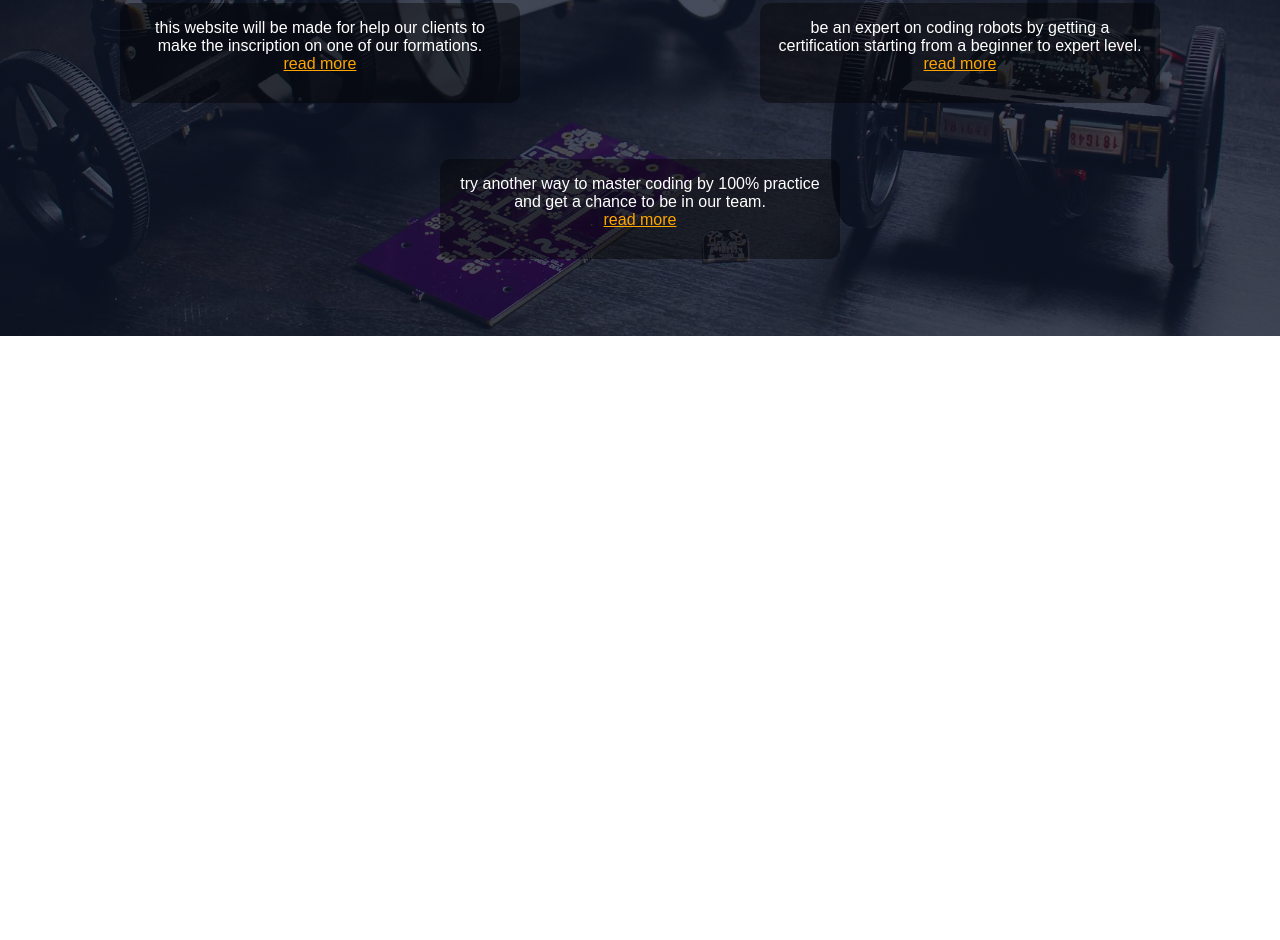
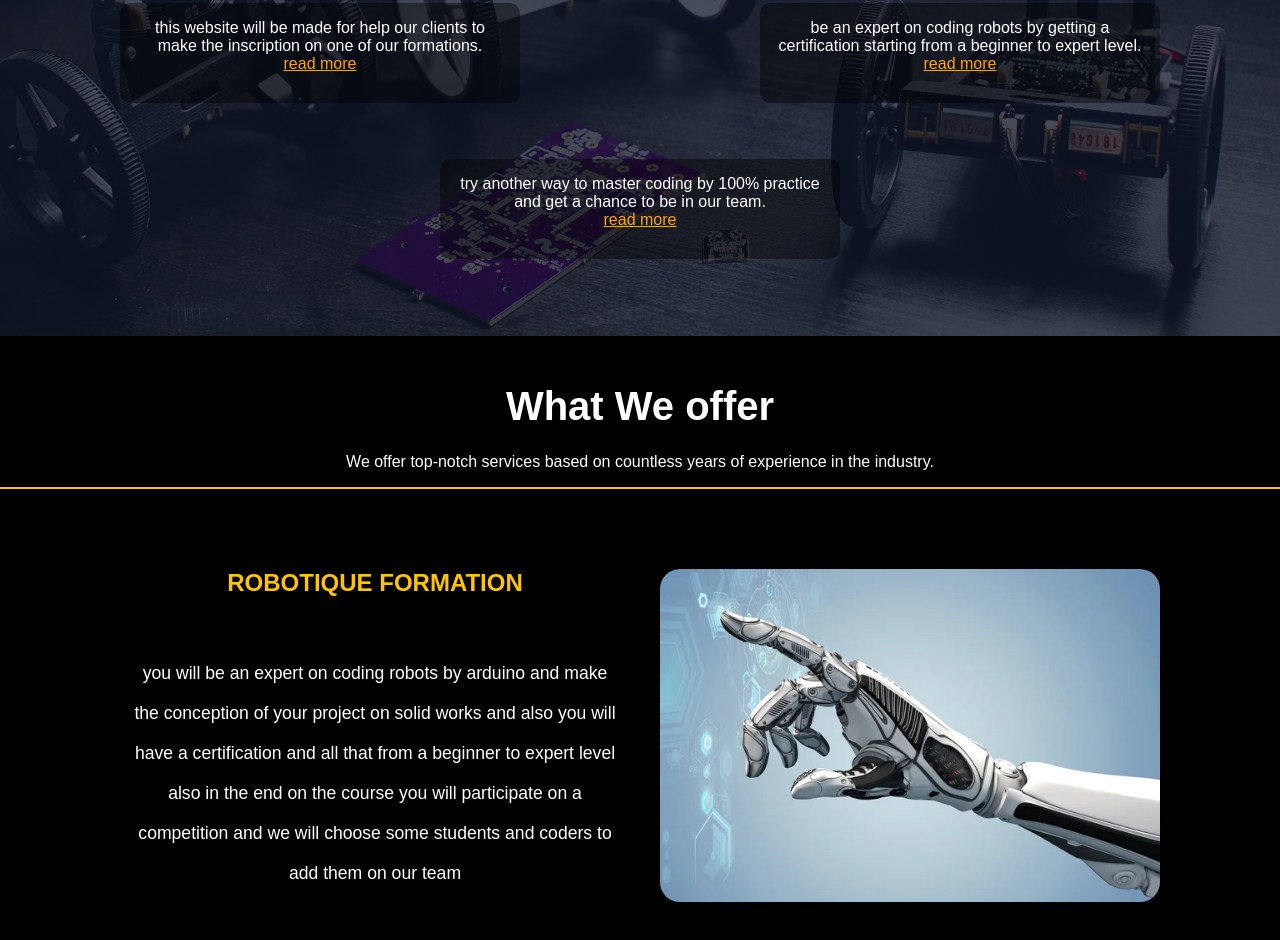
Before and after one commit to reda0x/les-pirates, a plain HTML site: page index.html in a window 1280 px wide. Shown: the part 464-1404 px from the top of the page. Before the commit the page ends 800 px from the top, so only its background shows below. Drawn offline with Linux system fonts and the light colour scheme.

Commit message:
Add files via upload

```diff
--- a/index.html
+++ b/index.html
@@ -10,7 +10,7 @@
 </head>
 <body>
     <div class="hero-page">
-        <div class="header">
+        <div id="header" class="header">
             <div class="web-title-container">
                 <img class="web-logo" src="images/weblogo.png">
                 <div class="web-title">
@@ -70,7 +70,30 @@
             </div>
         </div>
     </div>
-
+    <div class="offer-page">
+        <div class="offer-title">
+            <h1>What We offer</h1>
+            <p>We offer top-notch services based on countless years of experience in the industry.</p>
+        </div>
+        <div class="offer-content">
+            <div class="formation-offer">
+                <div class="formation-content">
+                    <h1>
+                        ROBOTIQUE FORMATION
+                    </h1>
+                    <p>
+                        YOU WILL BE AN EXPERT ON CODING ROBOTS BY ARDUINO AND MAKE THE CONCEPTION OF
+                        YOUR PROJECT ON SOLID WORKS AND ALSO YOU WILL HAVE A CERTIFICATION AND ALL THAT
+                        FROM A BEGINNER TO EXPERT LEVEL ALSO IN THE END ON THE COURSE YOU WILL PARTICIPATE ON A
+                        COMPETITION AND WE WILL CHOOSE SOME STUDENTS AND CODERS TO ADD THEM ON OUR TEAM
+                    </p>
+                </div>
+                <div class="formation-image">
+                    <img src="images/robimg.webp" alt="">
+                </div>
+            </div>
+        </div>
+    </div>
 
 <script src="script.js"></script>
 </body>
--- a/script.js
+++ b/script.js
@@ -7,3 +7,19 @@ hide.onclick = () => {
 show.onclick = () => {
     bar.style.right = '0'
 }
+
+let header = document.getElementById('header')
+
+window.addEventListener('scroll', function(){
+    let lastScroll = 0
+    const scrolled = window.pageYOffset;
+    if (scrolled >= 450){
+       header.classList.replace('header', 'header-scroll')
+
+    }else{
+        header.classList.replace('header-scroll', 'header')
+    }
+
+    lastScroll = scrolled
+    console.log(scrolled)
+})
--- a/style.css
+++ b/style.css
@@ -21,6 +21,23 @@
     align-items: center;
     width: 100%;
     color: white;
+    z-index: 100;
+    transition: ease-in-out .5s;
+}
+.header-scroll{
+    display: flex;
+    position: fixed;
+    top: 0;
+    background: rgba(255, 196, 0, 0.897);
+    padding: 1rem;
+    height: 80px;
+    justify-content: space-between;
+    align-items: center;
+    width: 100%;
+    color: rgb(255, 255, 255);
+    z-index: 100;
+    box-shadow:  5px 0 5px rgb(255, 196, 0);
+    transition: ease-in-out .5s;
 }
 .header-navs{
     display: flex;
@@ -82,6 +99,13 @@
     transition: all .5s;
 }
 .header:hover .web-logo{
+    transform: rotate(360deg);
+}
+.header-scroll:hover .title{
+    transform: translateX(0);
+    transition: all .5s;
+}
+.header-scroll:hover .web-logo{
     transform: rotate(360deg);
 }
 .list-container{
@@ -198,8 +222,62 @@
     text-decoration: underline;
     white-space: nowrap;
 }
+.offer-page{
+    min-height: 100vh;
+    background: rgb(0, 0, 0);
+    color: white;
+    padding-bottom: 100px;
+    z-index: 150;
+}
+.offer-title{
+    text-align: center;
+    padding: 3rem 0 1rem 0;
+    margin-bottom: 5rem;
+    border-bottom: 2px solid rgb(255, 196, 0);
+}
+.offer-title h1{
+    font-size: 2.5rem;
+    margin-bottom: 1.5rem;
+}
+.formation-offer{
+    display: flex;
+    flex-wrap: wrap-reverse;
+    text-align: center;
+    row-gap: 20px;
+    column-gap: 30px;
+    justify-content: center;
+}
+.formation-image{
+    min-width: 430px;
+    width: 500px;
+    padding: 0 0 20px 0;
+}
+.formation-image img{
+    max-width: 500px;
+    object-fit: cover;
+    border-radius: 20px;
+}
+.formation-content h1{
+    color: rgb(255, 196, 0);
+    font-size: 1.5rem;
+    margin-bottom: 3.5rem;
+
+}
+.formation-content{
+    min-width: 370px;
+    width: 510px;
+}
+.formation-content p{
+    line-height: 2.5rem;
+    text-transform: lowercase;
+    font-size: 1.1rem;
+    margin: 0 10px 0 10px;
+}
 
 @media (max-width: 750px){
+    .formation-image img{
+        width: 300px;
+    }
     .title{
         font-size: 1.6rem;
     }
```
Also changed, not shown: images/robimg.webp (added).
